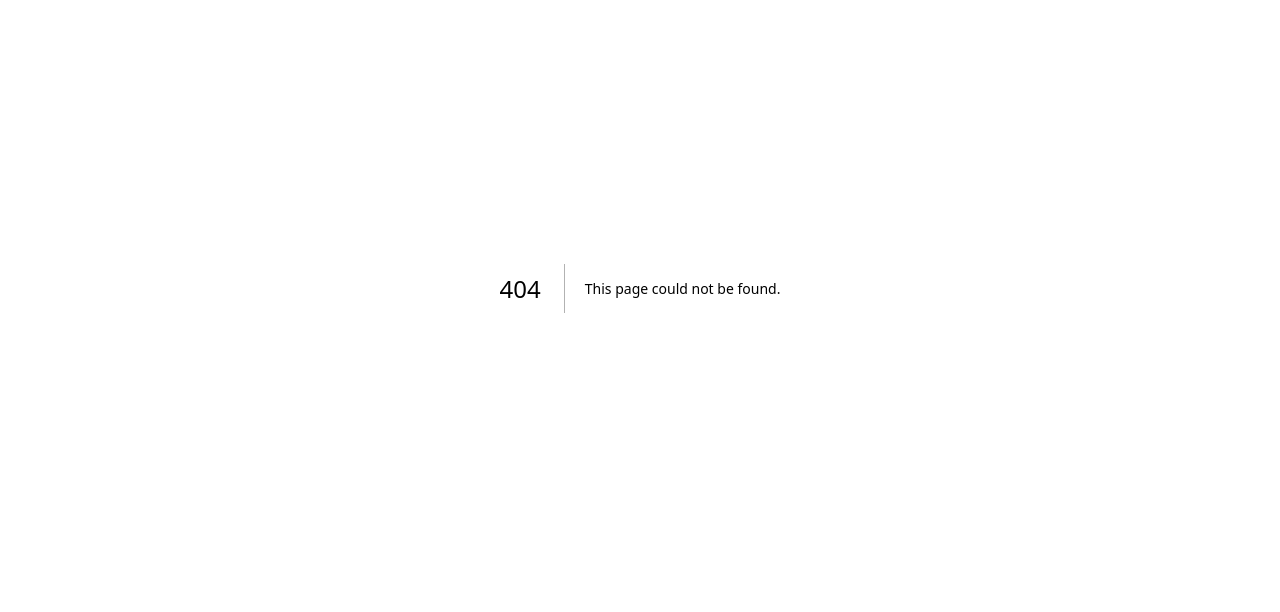
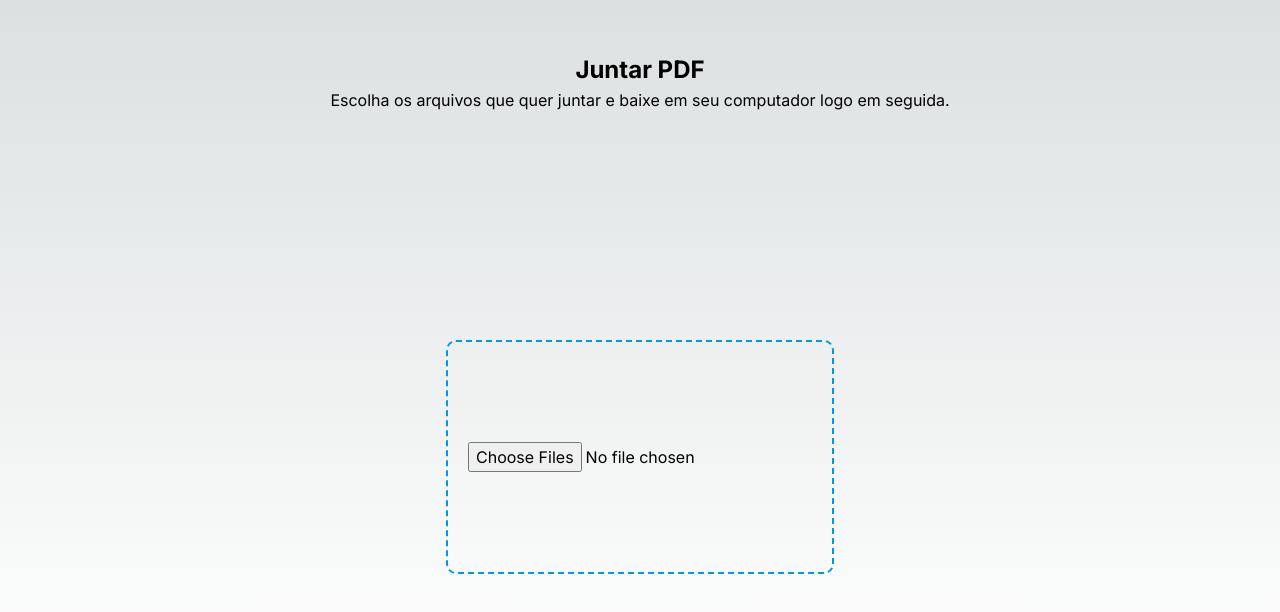
Before and after one commit to marcoshmarcarini/math_tools, a Next.js app: page /pdf-tools in a window 1280 px wide. Before the commit this address had no page. Shown: the part 112-724 px from the top of the page. Built offline with nearby package versions, Linux system fonts and the light colour scheme.

Commit message:
Simple Update
Adicionada a ferramenta de mesclar PDF, permitindo o usuário unir diversos arquivos em um único e realizar o download do mesmo.

```diff
--- a/package.json
+++ b/package.json
@@ -16,6 +16,7 @@
     "eslint": "8.42.0",
     "eslint-config-next": "13.4.5",
     "next": "13.4.5",
+    "pdf-lib": "^1.17.1",
     "postcss": "8.4.24",
     "react": "18.2.0",
     "react-dom": "18.2.0",
--- /dev/null
+++ b/src/app/components/pdfMerge/page.tsx
@@ -0,0 +1,49 @@
+import React, { ChangeEvent, useState } from 'react';
+import { PDFDocument, StandardFonts } from 'pdf-lib';
+import styles from '@/app/components/pdfMerge/pdfMerge.module.css';
+
+const PDFMerge: React.FC = () => {
+  const [selectedFiles, setSelectedFiles] = useState<FileList | null>(null);
+
+  const mergePDFs = async (files: FileList) => {
+    const mergedPdf = await PDFDocument.create();
+
+    for (const file of Array.from(files)) {
+      const arrayBuffer = await file.arrayBuffer();
+      const pdfDoc = await PDFDocument.load(arrayBuffer);
+
+      const pages = await mergedPdf.copyPages(pdfDoc, pdfDoc.getPageIndices());
+      pages.forEach((page) => {
+        mergedPdf.addPage(page);
+      });
+    }
+
+    const pdfBytes = await mergedPdf.save();
+
+    const blob = new Blob([pdfBytes], { type: 'application/pdf' });
+    const url = URL.createObjectURL(blob);
+
+    const link = document.createElement('a');
+    link.href = url;
+    link.download = 'merged.pdf';
+    link.click();
+
+    URL.revokeObjectURL(url);
+  };
+
+  const handleFileChange = (event: ChangeEvent<HTMLInputElement>) => {
+    const files = event.target.files;
+    if (files) {
+      setSelectedFiles(files);
+      mergePDFs(files);
+    }
+  };
+
+  return (
+    <div className={styles.pdfContent}>
+      <input type="file" multiple onChange={handleFileChange} />
+    </div>
+  );
+};
+
+export default PDFMerge;
--- /dev/null
+++ b/src/app/components/pdfMerge/pdfMerge.module.css
@@ -0,0 +1,35 @@
+.pdfContent{
+    display: flex;
+    flex-direction: column;
+
+}
+
+.pdfContent input[type="file"]{
+    display: flex;
+    flex-direction: column;
+    border: 2px dashed #0097e6;
+    border-radius: 10px;
+    padding-left: 20px;
+    padding-right: 20px;
+    padding-top: 100px;
+    padding-bottom: 100px;
+}
+
+.pdfContent input[type="file"]:hover{
+    background-color: #0097e6;
+    color: #fff;
+    border: 2px solid #0097e6;
+    transition: all 400ms;
+}
+
+
+.pdfContent input[type="file"]::placeholder{
+    display: flex;
+    flex-direction: column;
+}
+
+
+#file-upload-button{
+    border: none;
+    display: flex;
+}
--- a/src/app/conversor-de-temperatura/page.tsx
+++ b/src/app/conversor-de-temperatura/page.tsx
@@ -18,16 +18,23 @@ export default function ConversorTemp(){
 
     const [convert, setConvert] = useState('')
     const [temp, setTemp] = useState('')
+    const [celsius, setCelsius] = useState('')
+    const [farenheit, setFarenheit] = useState('')
 
-    const celsius = 'C'
-    const farenheit = 'F'
+
+    if(celsius){
+
+    }else{
+
+    }
 
     const handleConvert = (e:any) => {
         e.preventDefault()
 
+        console.log(celsius)
+        console.log(farenheit)
+
         const temperatura = temp
-        const escolha = document.getElementsByName('temp')
-        console.log(escolha.value == celsius)
 
         if(Number(temperatura) > 0){
             const c = Number(temp)
@@ -48,14 +55,14 @@ export default function ConversorTemp(){
                     <div className="flex gap-5">
                         <div className="flex gap-1">
                             <label htmlFor="temp">ºC</label>
-                            <input type="radio" value={celsius} name="temp" id={`celsius`}/>
+                            <input type="radio" value={celsius} name="temp" id={`celsius`} onClick={(e:any) => setCelsius(e.target.value)}/>
                         </div>
                         <div className="flex gap-1">
                             <label htmlFor="temp">ºF</label>
-                            <input type="radio" value={farenheit} name="temp" id={`farenheit`}/>
+                            <input type="radio" value={farenheit} name="temp" id={`farenheit`} onClick={(e:any) => setFarenheit(e.target.value)}/>
                         </div>
                     </div>
-                    <input type="text" placeholder="Temperatura" onChange={(e:any) => setTemp(e.target.value)}/>
+                    <input type="text" placeholder="Temperatura" onChange={(e:any) => setTemp(e.target.value)} />
                     <input type="submit" value={`Converter`} />
                 </form>
                 <div>{`${Number(convert)}`}</div>
--- /dev/null
+++ b/src/app/loading.tsx
@@ -0,0 +1,3 @@
+export default function Loading(){
+    return "...Loading"
+}
--- a/src/app/page.tsx
+++ b/src/app/page.tsx
@@ -44,6 +44,23 @@ export default function Home() {
         </Link>
       </div>
 
+      <div className="mb-32 mt-32 flex text-center justify-center items-center">
+        <Link href={`/pdf-tools`}
+          className="group rounded-lg border border-transparent px-5 py-4 transition-colors hover:border-gray-300 hover:bg-gray-100 hover:dark:border-neutral-700 hover:dark:bg-neutral-800/30"
+          rel="noopener noreferrer"
+        >
+          <h2 className={`mb-3 text-2xl font-semibold`}>
+            Mesclar <br/> PDF{' '}
+            <span className="inline-block transition-transform group-hover:translate-x-1 motion-reduce:transform-none">
+              -&gt;
+            </span>
+          </h2>
+          <p className={`m-0 max-w-[30ch] text-sm opacity-50`}>
+            Junte seus arquivos PDF em um único arquivo.
+          </p>
+        </Link>
+      </div>
+
       <div className="fixed bottom-0 left-0 flex h-48 w-full items-end justify-center bg-gradient-to-t from-white via-white dark:from-chumbo dark:via-ferro lg:static lg:h-auto lg:w-auto lg:bg-none">
         <a
           className="pointer-events-none flex place-items-center gap-2 p-8 lg:pointer-events-auto lg:p-0"
--- /dev/null
+++ b/src/app/pdf-tools/Pdf.module.css
@@ -0,0 +1,31 @@
+.pdfToolsContent{
+    min-height: 100vh;
+    display: flex;
+    flex-direction: column;
+}
+
+.container{
+    display: flex;
+    max-width: 1440px;
+    margin: auto;
+    justify-content: center;
+    align-items: center;
+}
+
+.pdfTitle{
+    font-size: 1.5rem;
+    font-weight: 700;
+}
+
+.content{
+    display: flex;
+    flex-direction: column;
+    justify-content: center;
+    align-items: center;
+    padding-top: 50px;
+    max-width: 800px;
+    margin: auto;
+    text-align: justify;
+    padding-left: 20px;
+    padding-right: 20px;
+}
--- /dev/null
+++ b/src/app/pdf-tools/page.tsx
@@ -0,0 +1,24 @@
+"use client"
+
+import styles from '@/app/pdf-tools/Pdf.module.css'
+import PDFMerge from '../components/pdfMerge/page'
+
+
+
+export default function pdfTools(){
+
+    return(
+        <>
+            <div className={styles.pdfToolsContent}>
+                <div className={styles.content}>
+                    <p className={styles.pdfTitle}>Juntar PDF</p>
+                    <p>Escolha os arquivos que quer juntar e baixe em seu computador logo em seguida.</p>
+                </div>
+                <div className={styles.container}>
+                    <PDFMerge />
+                </div>
+
+            </div>
+        </>
+    )
+}
--- a/src/app/regra-de-3/page.tsx
+++ b/src/app/regra-de-3/page.tsx
@@ -3,7 +3,8 @@
 import styles from '@/app/regra-de-3/Regra.module.css'
 import Image from 'next/image'
 import Link from 'next/link'
-import { SetStateAction, useEffect, useState } from 'react'
+import { SetStateAction, Suspense, useEffect, useState } from 'react'
+import Loading from '../loading'
 
 
 
@@ -141,6 +142,7 @@ export default function regraDe3(){
                         comprar brinquedos. Ela nos ajuda a descobrir quantas coisas temos ou precisamos
                         quado conhecemos outras quantidades. É uma ferramenta matemática muito útil!
                     </p>
+
                 </div>
             </div>
         </>
```
Also changed, not shown: src/app/regra-de-3/Regra.module.css (line endings or trailing spaces), 1 other file (tests, documents, lock files or other folders).
